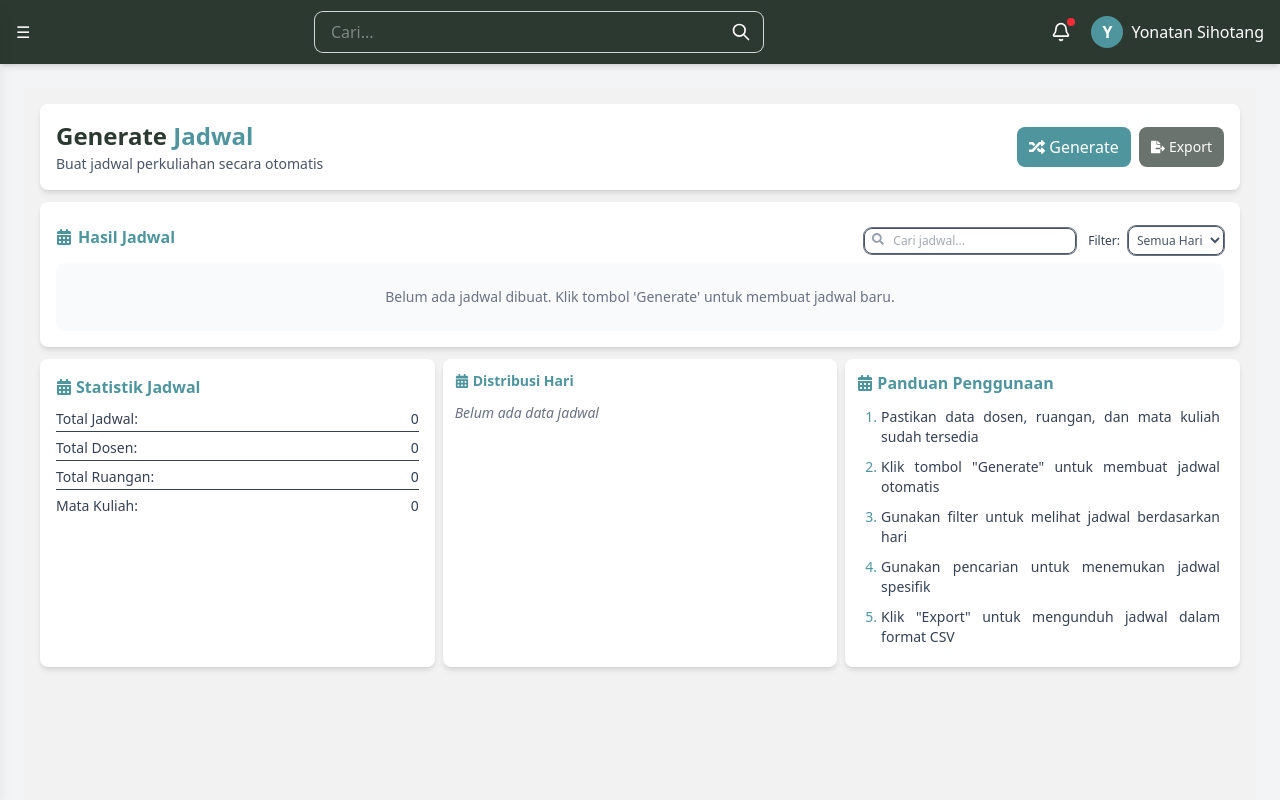
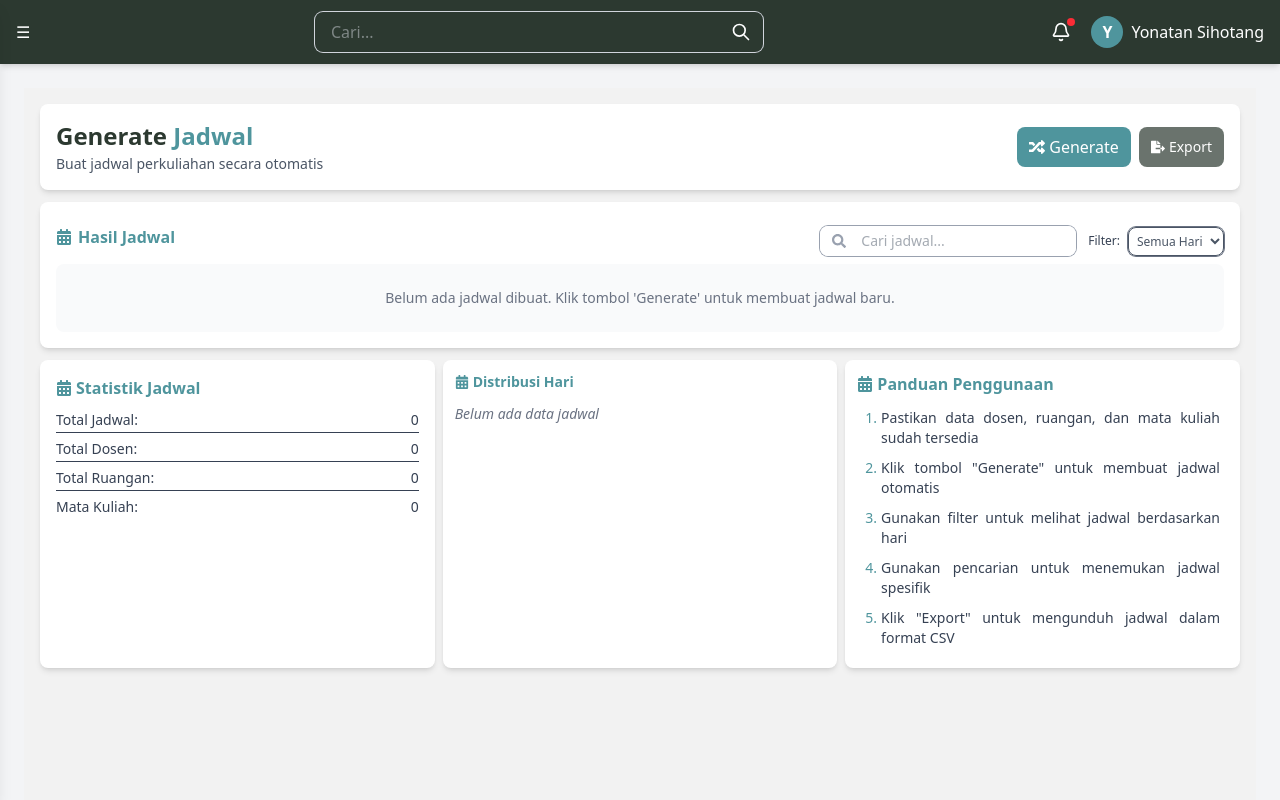
Before and after one commit to keqi000/proyek-pengembangan-web-berbasis-framework-terbaru, a Next.js app: page /admin/generate_schedule in a window 1280 px wide. Shown: the top 800 px of the page. Built offline with nearby package versions, Linux system fonts and the light colour scheme.

Commit message:
[admin/generate_schedule] Set search bar to had same style as the other page

```diff
--- a/src/app/admin/generate_schedule/page.tsx
+++ b/src/app/admin/generate_schedule/page.tsx
@@ -223,16 +223,16 @@ const GenerateJadwal = () => {
 
           <div className="hidden md:flex flex-row items-center gap-x-3">
             {/* Search bar - md*/}
-            <div className="flex flex-col gap-2 items-start">
-              <div className="relative w-full">
+            <div className="flex flex-col md:flex-row w-full md:w-auto md:space-x-3 gap-y-2 items-start py-2">
+              <div className="relative">
                 <input
                   type="text"
                   placeholder="Cari jadwal..."
-                  className="pl-7 pr-2 py-1 text-xs border rounded-lg focus:outline-none ring-1 ring-gray-500 focus:ring-1 focus:ring-[#4F959D] text-gray-600 w-full"
+                  className="pl-8 pr-2 py-1.5 md:pl-10 md:pr-4 md:py-1 border border-white rounded-lg focus:outline-none ring-1 ring-gray-400 focus:ring-1 focus:ring-[#4F959D] w-full md:w-64 text-gray-600 text-xs md:text-sm"
                   value={searchTerm}
                   onChange={(e) => setSearchTerm(e.target.value)}
                 />
-                <FaSearch className="absolute left-2 top-1.5 text-gray-400 text-xs" />
+                <FaSearch className="absolute left-2.5 top-2.5 md:left-3 md:top-2 text-gray-400 text-xs md:text-sm" />
               </div>
             </div>
 
```
